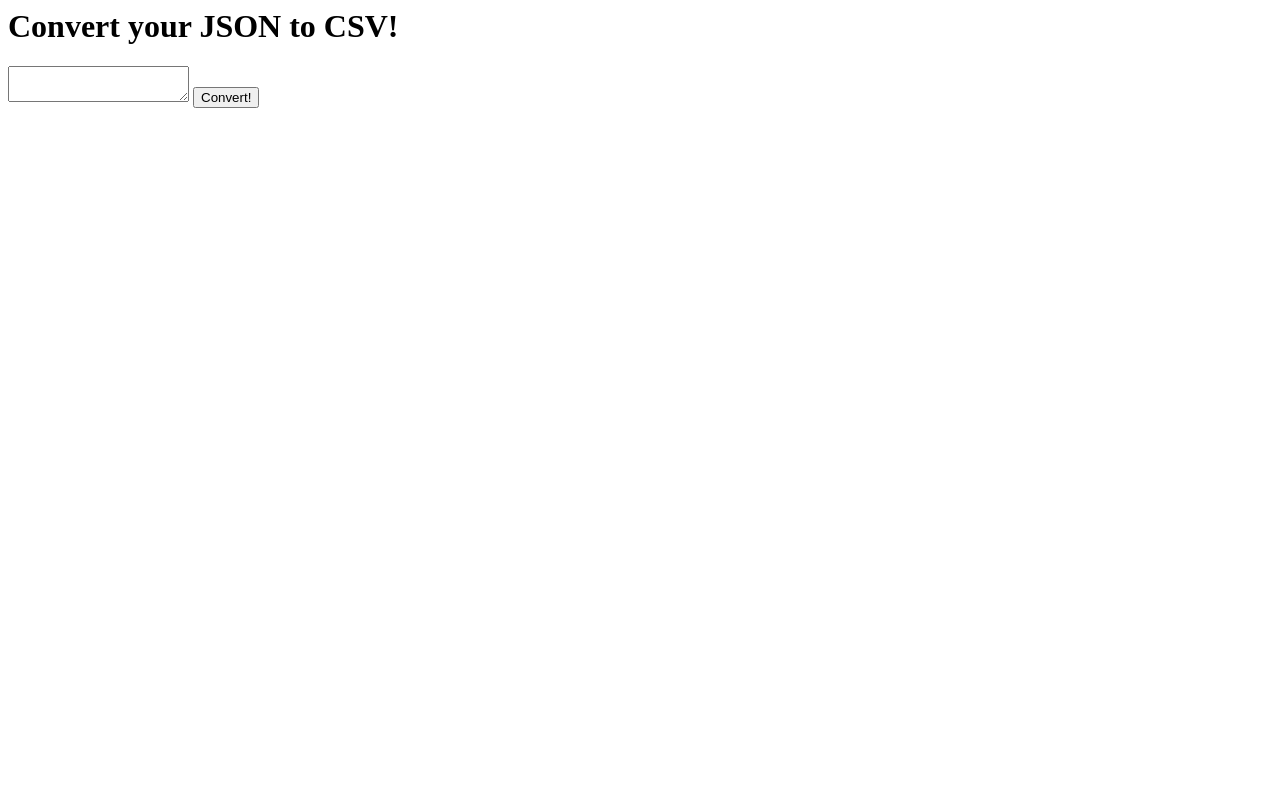
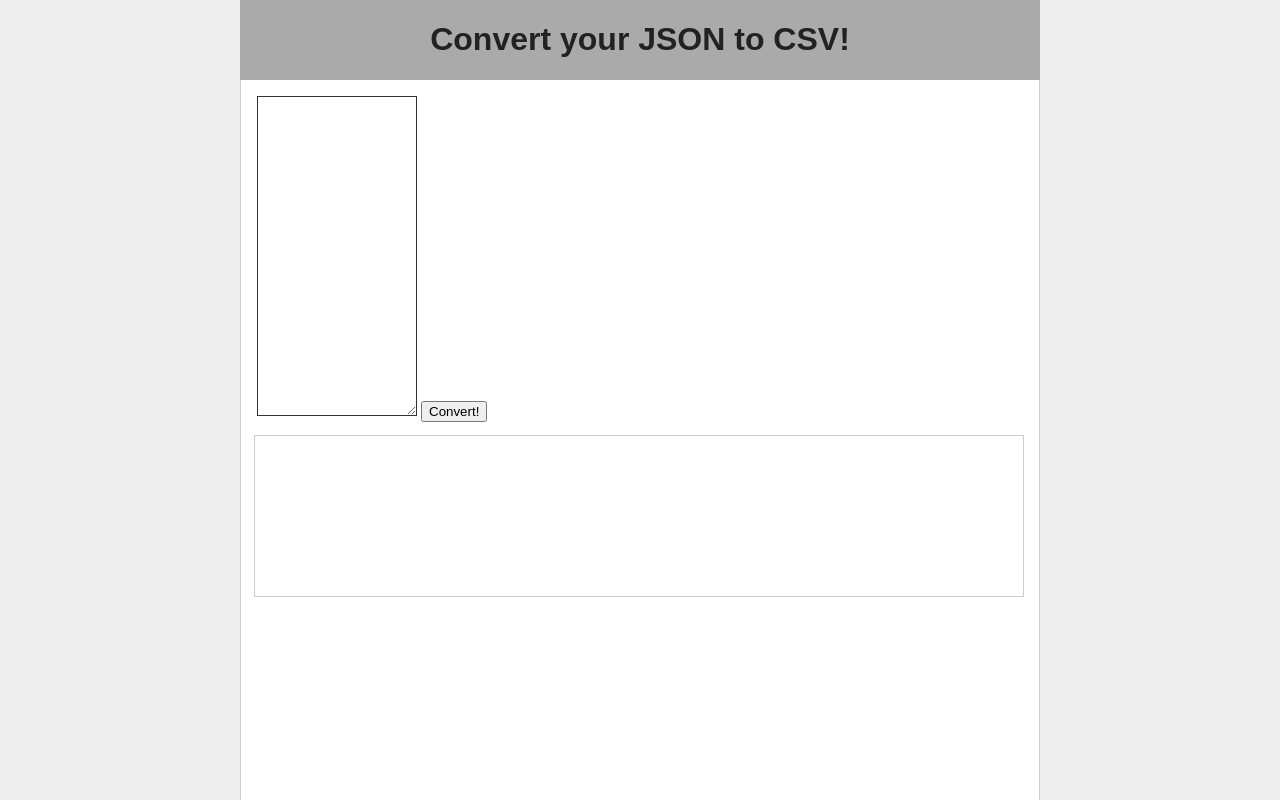
Before and after one commit to kguinto/json-to-csv, a website: page public/index.html in a window 1280 px wide. Drawn offline with nearby package versions, Linux system fonts and the light colour scheme.

Commit message:
Added styling and minor code cleanup

```diff
--- /dev/null
+++ b/public/index.css
@@ -0,0 +1,58 @@
+html {
+  padding: 0;
+  margin: 0;
+}
+body {
+  background: #eeeeee;
+  margin: 0;
+  padding: 0;
+  overflow: none;
+
+  display: flex;
+  justify-content: center;
+}
+
+.container {
+  background: #ffffff;
+  height: 100%;
+  width: 50em;
+  margin: 0;
+  overflow: hidden;
+}
+
+.header {
+  display: flex;
+  background:  #aaaaaa;
+  justify-content: center;
+}
+
+.header h1 {
+  color: #222222;
+  font-family: Arial, Helvetica, sans-serif;
+}
+
+.content {
+  height: inherit;
+  border: #cccccc solid;
+  border-width: 0 1px 0 1px;
+  padding-top: 1rem;
+}
+
+#json-form {
+  margin: 0 1em 0 1em;
+}
+
+#json-text {
+  height: 20rem;
+  width: 10rem;
+  border: 1px solid #333333;
+}
+
+#csv-result {
+  height: 10rem;
+  width: 48rem;
+  margin: 1em;
+
+  overflow: scroll;
+  border: 1px solid #cccccc;
+}
--- a/public/index.html
+++ b/public/index.html
@@ -1,15 +1,23 @@
 <html>
   <head>
     <title>JSON to CSV converter</title>
+
+    <link rel="stylesheet" type="text/css" href="./index.css">
     <script src="https://ajax.googleapis.com/ajax/libs/jquery/3.3.1/jquery.min.js"></script>
   </head>
   <body>
-    <h1>Convert your JSON to CSV!</h1>
-    <form id="json-form">
-      <textarea id="json-text"></textarea>
-      <button type="submit">Convert!</button>
-    </form>
-    <div id="csv-result"></div>
+    <div class="container">
+      <div class="header">
+          <h1>Convert your JSON to CSV!</h1>
+      </div>
+      <div class="content">
+        <form id="json-form">
+            <textarea id="json-text"></textarea>
+            <button type="submit">Convert!</button>
+          </form>
+          <pre id="csv-result"></pre>
+      </div>
+    </div>
     <script src="./index.js"></script>
   </body>
 </html>
--- a/public/index.js
+++ b/public/index.js
@@ -4,26 +4,17 @@ $(document).ready(()=>{
     e.preventDefault();
 
     let jsonText =  $('#json-text').val().trim();
-    console.log(jsonText);
-
     try {
       JSON.parse(jsonText);
-
-      console.log('Sending POST : ',
-      { text: jsonText});
 
       $.post('/',
       {text: jsonText},
       (data) => {
-        console.log(data);
-        $('#csv-result').html(data);
-      })
+        $('#csv-result').html(JSON.parse(data));
+      });
 
     } catch (error) {
       console.error(error);
     }
-
-
   });
-
 });
--- a/server/app.js
+++ b/server/app.js
@@ -13,9 +13,6 @@ app.use(bodyParser.urlencoded({ extended: false }))
 app.use(bodyParser.json());
 
 app.post('/', (req, res, next)=>{
-  console.log('POST REQUEST POST REQUEST POST REQUEST');
-  console.log(req.body.text);
-
   let csv = converter.convert(req.body.text);
 
   res.status(200).send(JSON.stringify(csv));
```
